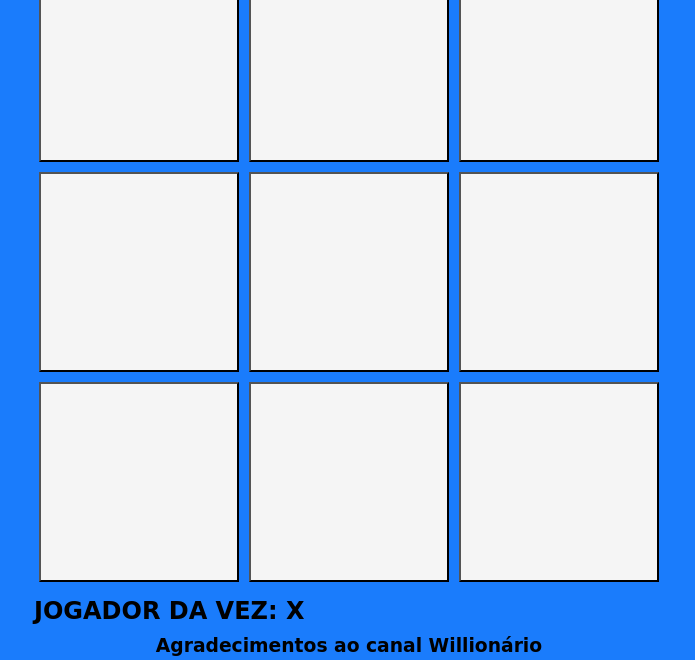
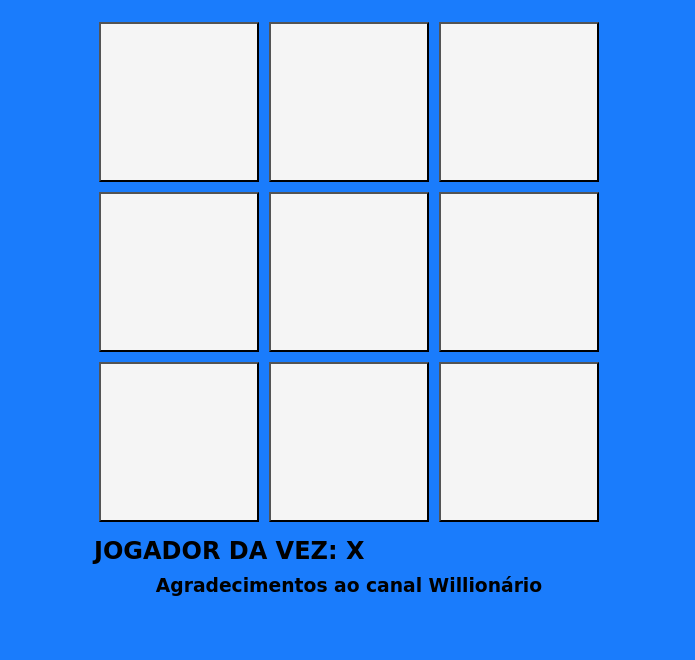
Before and after one commit to ProgramadorBR23/Jogo-da-Memoria, a plain HTML site: page index.html in a window 1280 px wide. Shown: the part 140-800 px from the top of the page, without its empty margins (291-986 px from the left). Drawn offline with Linux system fonts and the light colour scheme.

Commit message:
Update style.css

```diff
--- a/style.css
+++ b/style.css
@@ -41,8 +41,8 @@ hr{
 }
 
 .jogo button{
-    width: 200px;
-    height: 200px;
+    width: 160px;
+    height: 160px;
     margin: 5px;
     cursor: pointer;
     font-size: 50px;
```
